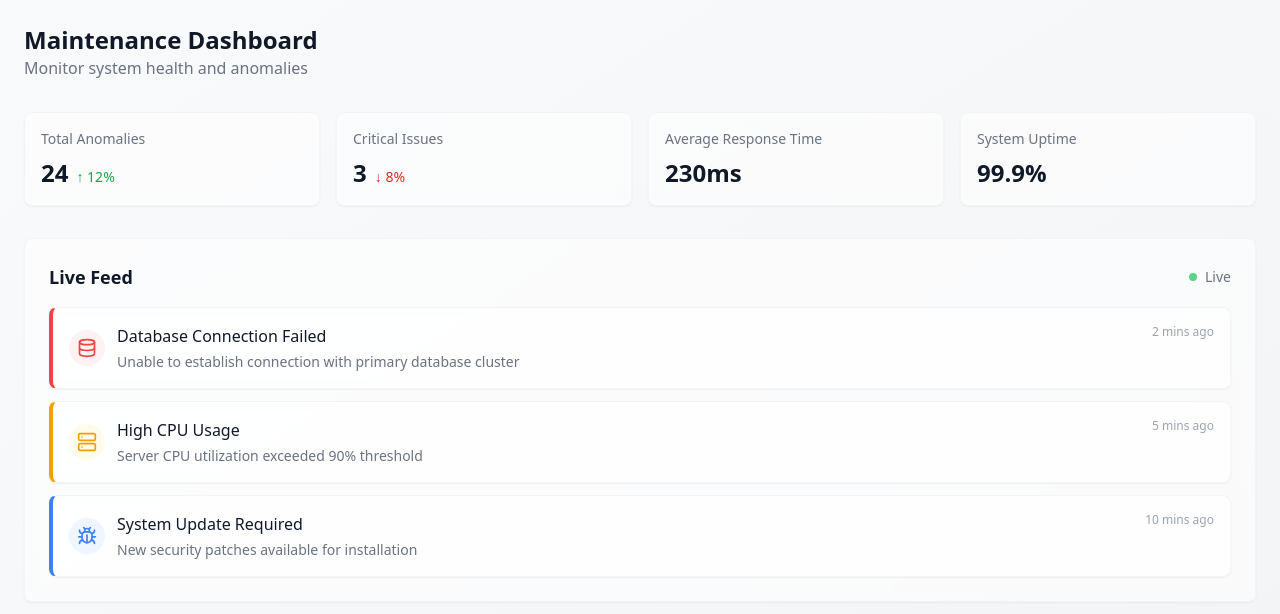
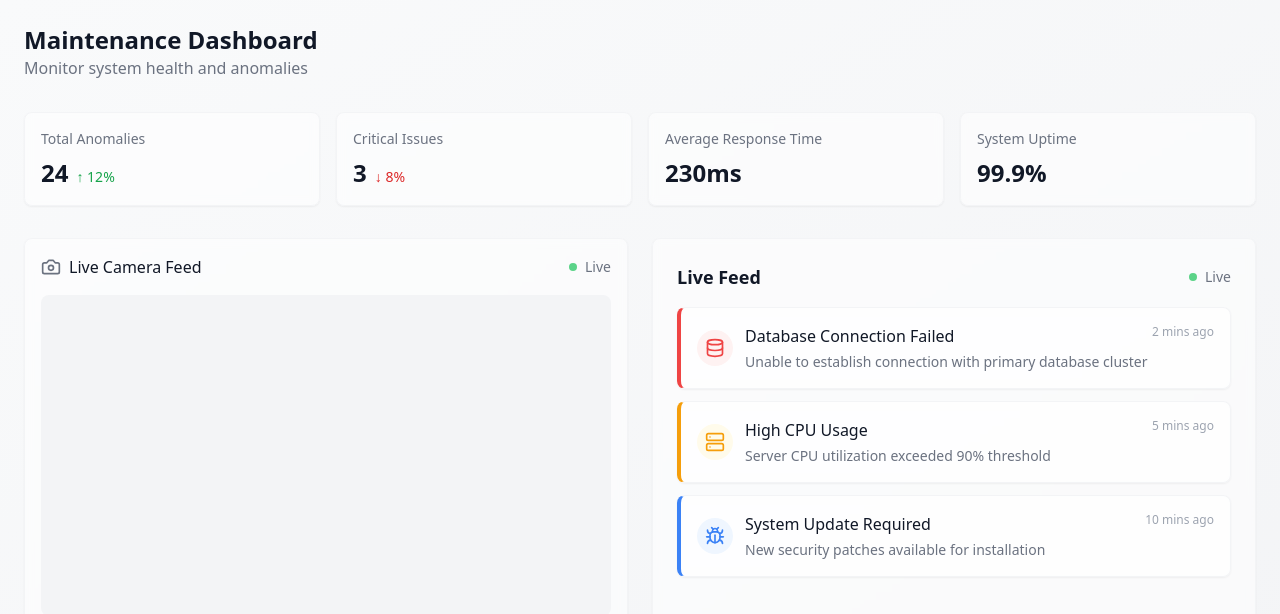
Before and after one commit to Bala-Vignesh-Reddy/anomaly-watchtower-80, a React (Vite) app: page / in a window 1280 px wide. Shown: the top 614 px of the page. Built offline with nearby package versions, Linux system fonts and the light colour scheme; no server answers.

Commit message:
Add live feed video box
Implement a live feed component that displays video from a camera and generates notifications when alerts are triggered.
[skip gpt_engineer]

```diff
--- /dev/null
+++ b/src/components/VideoFeed.tsx
@@ -0,0 +1,66 @@
+import React, { useRef, useEffect } from "react";
+import { Camera } from "lucide-react";
+import { useToast } from "@/hooks/use-toast";
+
+const VideoFeed = () => {
+  const videoRef = useRef<HTMLVideoElement>(null);
+  const { toast } = useToast();
+
+  useEffect(() => {
+    // Request access to the webcam
+    async function setupCamera() {
+      try {
+        const stream = await navigator.mediaDevices.getUserMedia({ video: true });
+        if (videoRef.current) {
+          videoRef.current.srcObject = stream;
+          console.log("Camera stream started successfully");
+          toast({
+            title: "Camera Connected",
+            description: "Live video feed is now active",
+          });
+        }
+      } catch (error) {
+        console.error("Error accessing camera:", error);
+        toast({
+          variant: "destructive",
+          title: "Camera Error",
+          description: "Unable to access camera feed",
+        });
+      }
+    }
+
+    setupCamera();
+
+    // Cleanup function to stop the video stream
+    return () => {
+      const stream = videoRef.current?.srcObject as MediaStream;
+      stream?.getTracks().forEach(track => track.stop());
+    };
+  }, []);
+
+  return (
+    <div className="relative rounded-lg border border-gray-100 bg-white/50 p-4 shadow-sm backdrop-blur-sm">
+      <div className="mb-4 flex items-center justify-between">
+        <div className="flex items-center gap-2">
+          <Camera className="h-5 w-5 text-gray-500" />
+          <h3 className="font-medium text-gray-900">Live Camera Feed</h3>
+        </div>
+        <div className="flex items-center gap-2">
+          <span className="h-2 w-2 animate-pulse rounded-full bg-green-500"></span>
+          <span className="text-sm text-gray-500">Live</span>
+        </div>
+      </div>
+      <div className="relative aspect-video w-full overflow-hidden rounded-lg bg-gray-100">
+        <video
+          ref={videoRef}
+          autoPlay
+          playsInline
+          muted
+          className="h-full w-full object-cover"
+        />
+      </div>
+    </div>
+  );
+};
+
+export default VideoFeed;
--- a/src/pages/Index.tsx
+++ b/src/pages/Index.tsx
@@ -1,5 +1,6 @@
 import StatCard from "@/components/StatCard";
 import LiveFeed from "@/components/LiveFeed";
+import VideoFeed from "@/components/VideoFeed";
 
 const Index = () => {
   return (
@@ -29,8 +30,11 @@ const Index = () => {
           <StatCard title="System Uptime" value="99.9%" />
         </div>
 
-        <div className="rounded-lg border border-gray-100 bg-white/50 p-6 shadow-sm backdrop-blur-sm">
-          <LiveFeed />
+        <div className="grid gap-6 lg:grid-cols-2">
+          <VideoFeed />
+          <div className="rounded-lg border border-gray-100 bg-white/50 p-6 shadow-sm backdrop-blur-sm">
+            <LiveFeed />
+          </div>
         </div>
       </div>
     </div>
```
